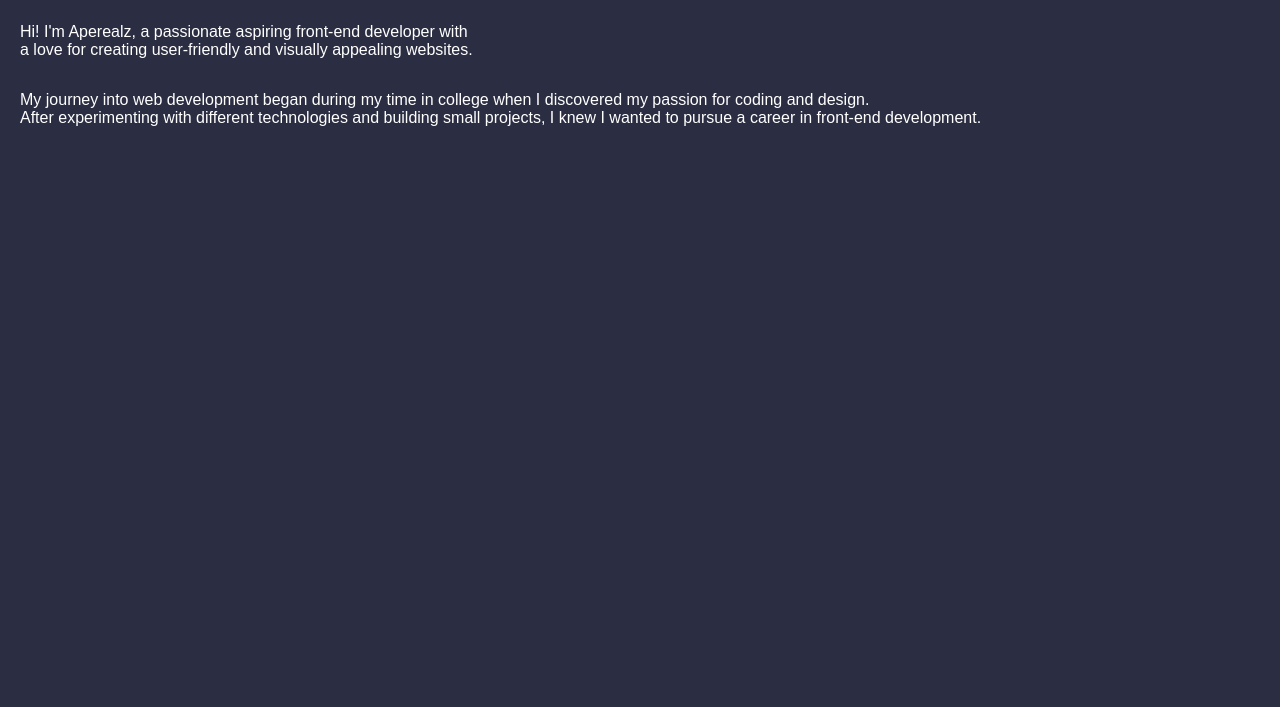
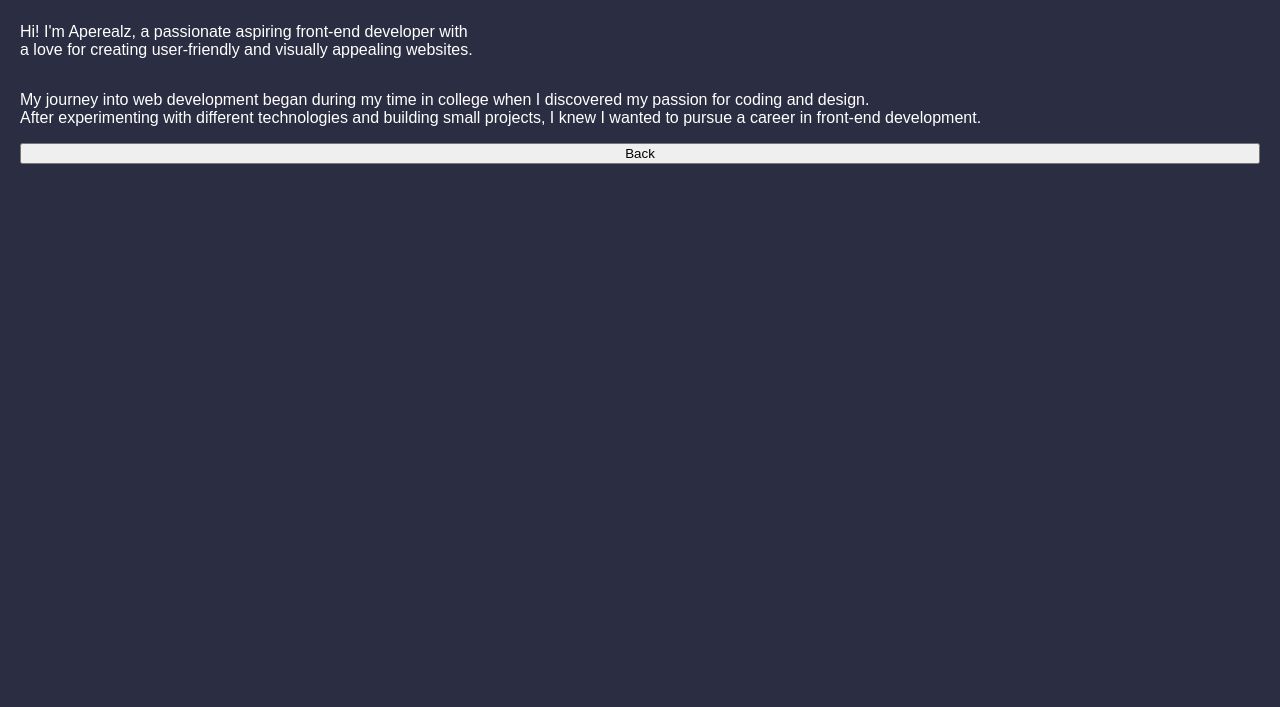
Before and after one commit to aperealz/abrilzwebportfolio, a plain HTML site: page Aboutme.html in a window 1280 px wide. Shown: the part 93-800 px from the top of the page. Drawn offline with Linux system fonts and the light colour scheme.

Commit message:
Update Aboutme.html

```diff
--- a/Aboutme.html
+++ b/Aboutme.html
@@ -12,5 +12,8 @@
 	<p>Hi! I'm Aperealz, a passionate aspiring front-end developer with<br> a love for creating user-friendly and visually appealing websites.</p>
 
 	<p>My journey into web development began during my time in college when I discovered my passion for coding and design.<br> After experimenting with different technologies and building small projects, I knew I wanted to pursue a career in front-end development.</p>
+
+	<button>Back</button>
+
 </body>
 </html>
```
